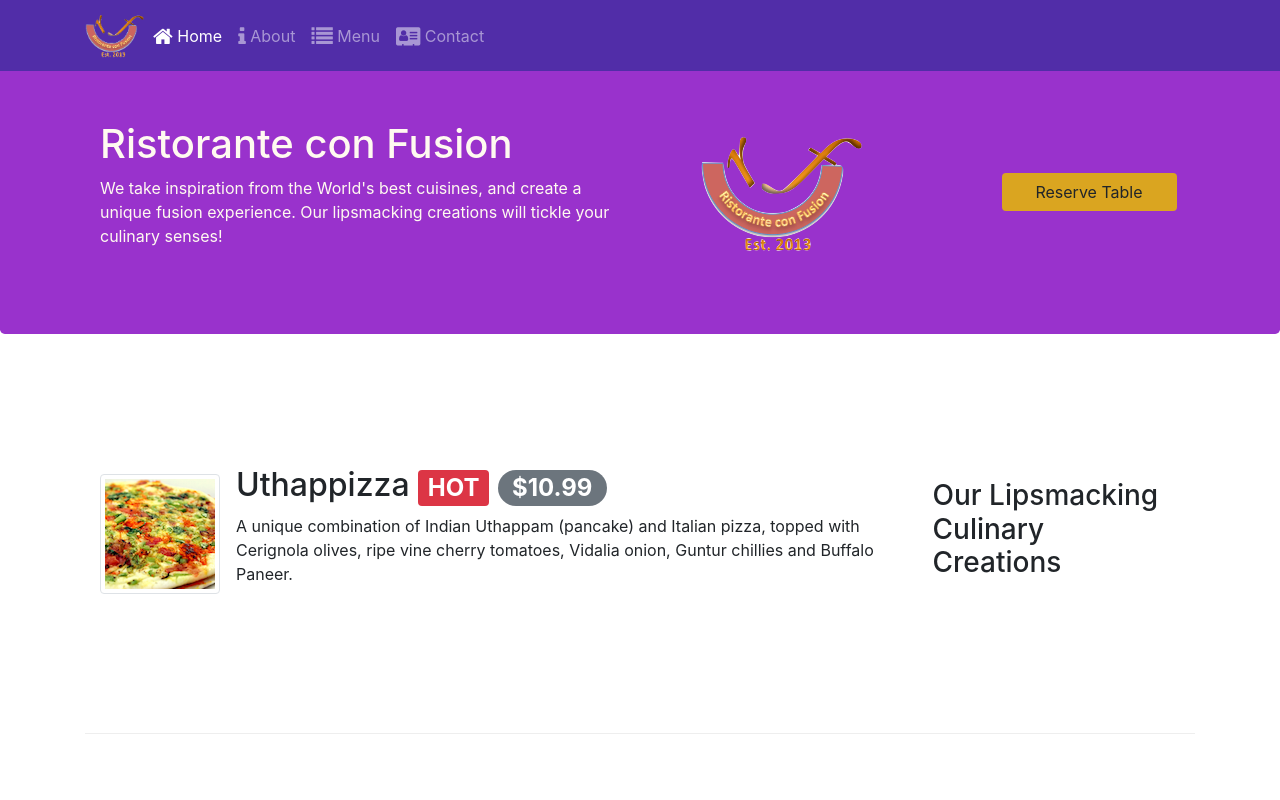
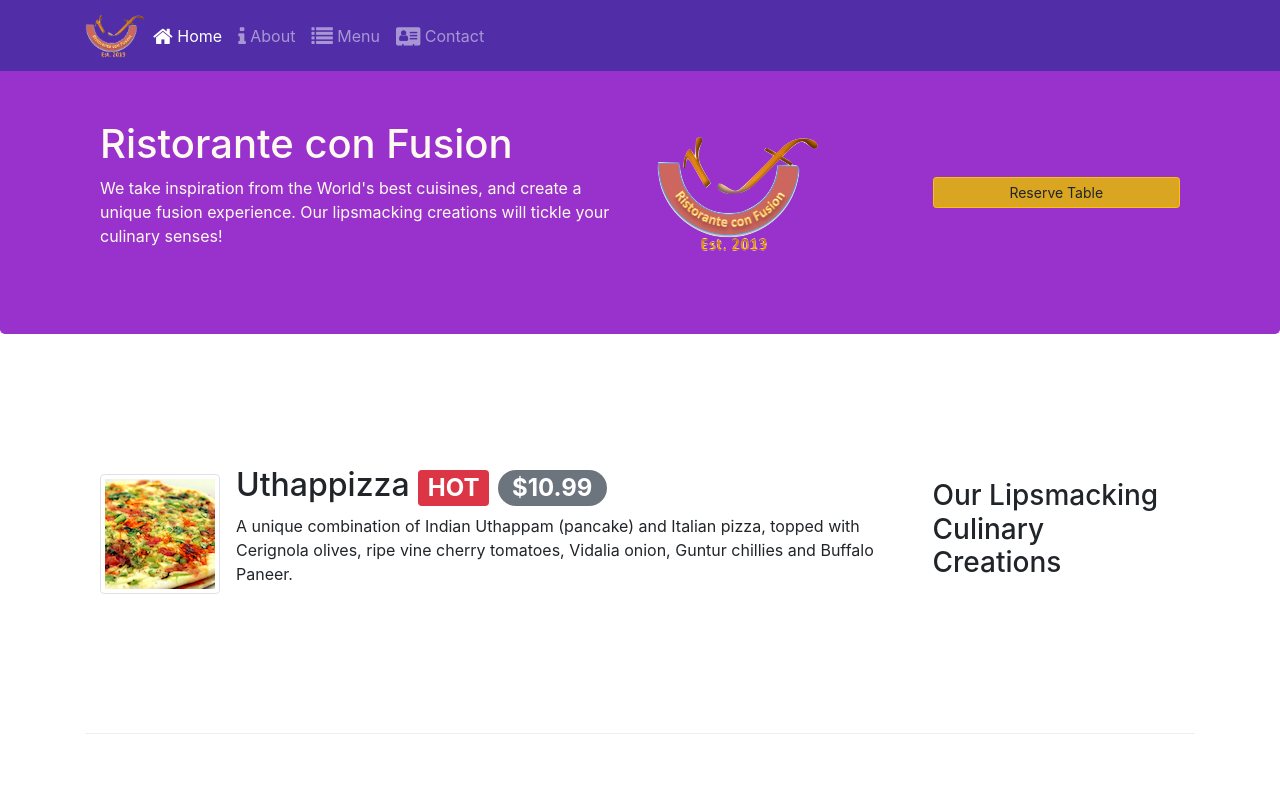
Before and after one commit to Vijayram2521/Bootstrap, a website: page index.html in a window 1280 px wide. Shown: the top 800 px of the page. Drawn offline with nearby package versions, Linux system fonts and the light colour scheme.

Commit message:
Assignment 2

```diff
--- a/index.html
+++ b/index.html
@@ -37,9 +37,11 @@
                     <p>We take inspiration from the World's best cuisines,
                         and create a unique fusion experience. Our lipsmacking creations will tickle your culinary senses!</p>
                 </div>
-                <div class="col-12 col-sm-6 align-self-center">
-                    <img src="img/logo.png" class="img-fluid offset-sm-1">
-                    <a href="#Reserve"><button class="btn offset-sm-3 col-sm-4 reservetable">Reserve Table</button></a>
+                <div class="col-12 col-sm-3 align-self-center">
+                    <img src="img/logo.png" class="img-fluid">
+                </div>
+                <div class="col-sm-3 align-self-center">
+                    <a href="#Reserve"><button class="btn btn-sm btn-warning btn-block reservetable">Reserve Table</button></a>
                 </div>
             </div>
         </div>
@@ -69,9 +71,9 @@
             </div>
             <div class="col col-sm col-md">
                 <div class="media">
-                    <img src="img/buffet.png" class="d-flex ml-3 img-thumbnail align-self-center order-last" alt="buffet">
+                    <img src="img/buffet.png" class="d-flex ml-3 img img-thumbnail align-self-center order-last" alt="buffet">
                     <div class="media-body col col-sm-10">
-                        <h2>Weekend Grand Buffet <span class="badge badge-danger">NEW</span></h2>
+                        <h2 class="mt-0">Weekend Grand Buffet <span class="badge badge-danger">NEW</span></h2>
                         <p class="d-none d-sm-block">Featuring mouthwatering combinations with a choice of five different salads, six enticing appetizers, six main entrees and five choicest desserts. Free flowing bubbly and soft drinks. All for just $19.99 per person </p>
                     </div>
                 </div>
```
